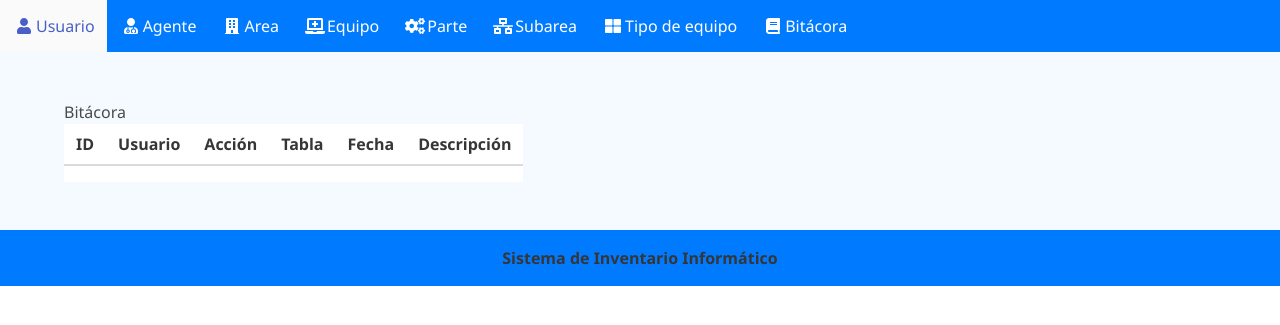
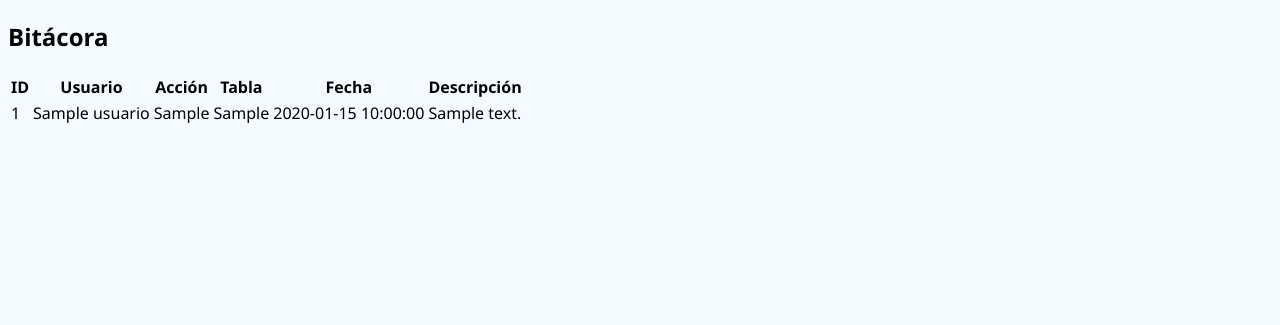
Before and after one commit to iosivrioja/practicas_hospital, a Flask app: page /bitacora in a window 1280 px wide. Shown: the top 325 px of the page. Run offline with Flask 3, Linux system fonts and the light colour scheme; tables that the repository leaves empty or names only in its code hold one stand-in row (values such as "Sample post"); lists and menus that the app fills with data are empty.

Commit message:
Bitacora 3

```diff
--- a/controlador/controlador_bitacora.py
+++ b/controlador/controlador_bitacora.py
@@ -12,14 +12,14 @@
 
 def obtener_bitacora():
     conexion = obtener_conexion()
-    registros = []
+    bitacora = []
     with conexion.cursor() as cursor:
         cursor.execute("""
             SELECT b.id, u.nombre AS usuario, b.accion, b.tabla, b.fecha, b.descripcion
             FROM bitacora b
-            JOIN Usuario u ON b.usuario_id = u.id
+            INNER JOIN Usuario u ON b.usuario_id = u.id
             ORDER BY b.fecha DESC
         """)
-        registros = cursor.fetchall()
+        bitacora = cursor.fetchall()
     conexion.close()
-    return registros
+    return bitacora
--- a/main.py
+++ b/main.py
@@ -45,6 +45,7 @@
 def bitacora():
     registros = obtener_bitacora()
     return render_template("bitacora.html", bitacora=registros)
+
 
 @app.route("/agregar_area")
 def formulario_agregar_area():
--- a/templates/bitacora.html
+++ b/templates/bitacora.html
@@ -1,10 +1,16 @@
-{% extends "maestra.html" %}
-
-{% block titulo %}Bitácora{% endblock %}
-
-{% block contenido %}
-<h1>Bitácora</h1>
-<table class="table is-striped is-hoverable">
+<!DOCTYPE html>
+<html lang="es">
+<head>
+    <meta charset="UTF-8">
+    <meta name="viewport" content="width=device-width, initial-scale=1.0">
+    <title>Bitácora</title>
+    <link rel="stylesheet" href="{{ url_for('static', filename='css/styles.css') }}">
+</head>
+<body>
+    <section class="section">
+        <div class="container">
+            <h1 class="title">Bitácora</h1>
+            <table class="table is-striped is-fullwidth">
                 <thead>
                     <tr>
                         <th>ID</th>
@@ -18,14 +24,17 @@
                 <tbody>
                     {% for registro in bitacora %}
                     <tr>
-            <td>{{ registro.id }}</td>
-            <td>{{ registro.usuario }}</td>
-            <td>{{ registro.accion }}</td>
-            <td>{{ registro.tabla }}</td>
-            <td>{{ registro.fecha }}</td>
-            <td>{{ registro.descripcion }}</td>
+                        <td>{{ registro[0] }}</td> <!-- ID -->
+                        <td>{{ registro[1] }}</td> <!-- Usuario -->
+                        <td>{{ registro[2] }}</td> <!-- Acción -->
+                        <td>{{ registro[3] }}</td> <!-- Tabla -->
+                        <td>{{ registro[4] }}</td> <!-- Fecha -->
+                        <td>{{ registro[5] }}</td> <!-- Descripción -->
                     </tr>
                     {% endfor %}
                 </tbody>
             </table>
-{% endblock %}
+        </div>
+    </section>
+</body>
+</html>
```
Lines whose indentation alone changed are shown as unchanged.
